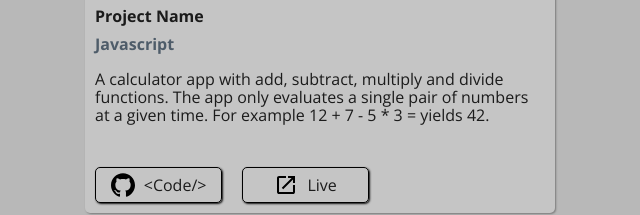
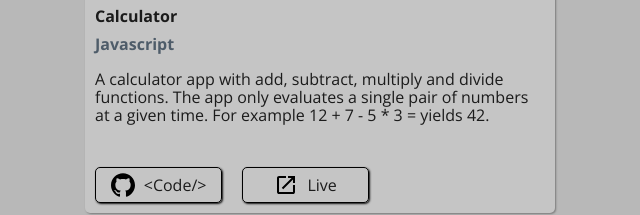
Before and after one commit to jesse-moore/html-me-something, a plain HTML site: page index.html in a window 1280 px wide. Shown: the part 1534-1749 px from the top of the page, 70-710 px from the left. Drawn offline with nearby package versions, Linux system fonts and the light colour scheme.

Commit message:
Change Project Name to Calculator

```diff
--- a/index.html
+++ b/index.html
@@ -117,7 +117,7 @@
                         <div class="project-container">
                             <img src="./images/calculator.png" />
                             <article>
-                                <h4>Project Name</h4>
+                                <h4>Calculator</h4>
                                 <span>Javascript</span>
                                 <p>
                                     A calculator app with add, subtract,
```
